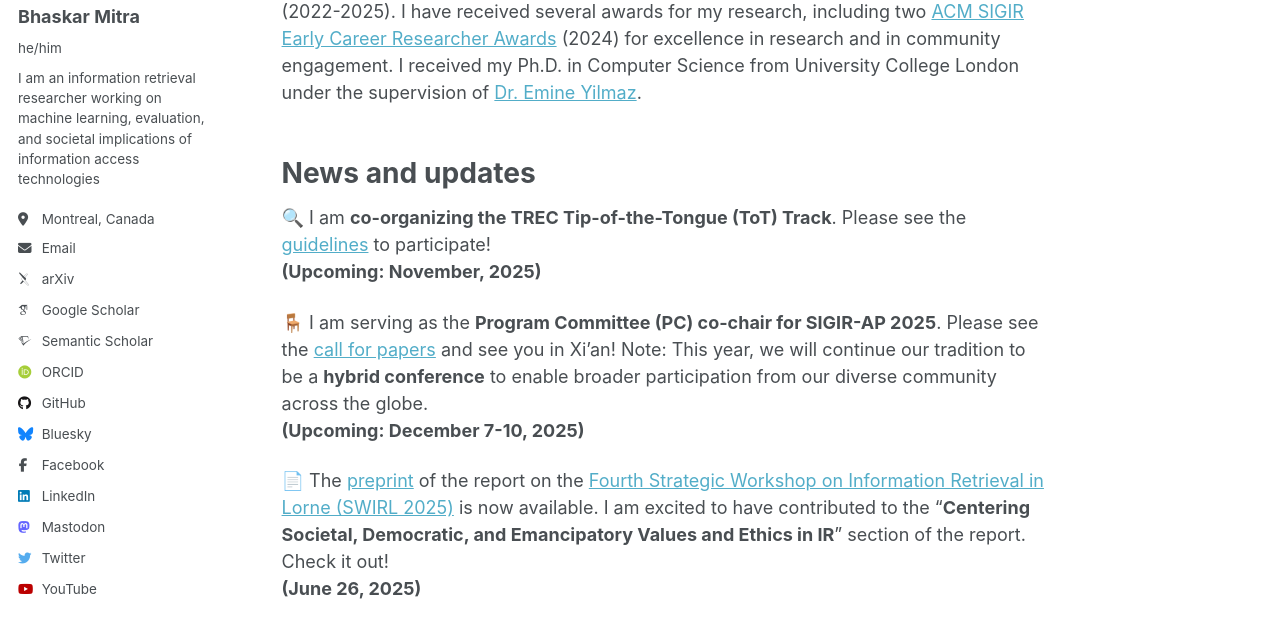
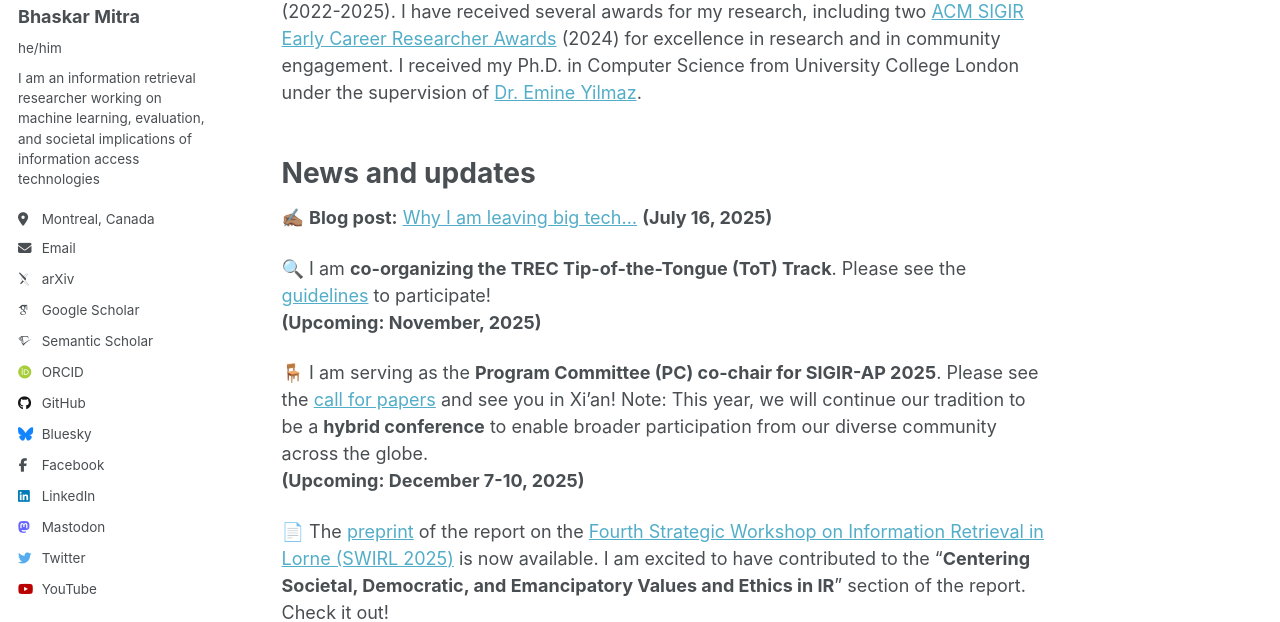
Before and after one commit to bhaskar-mitra/bhaskar-mitra.github.io, a Jekyll site: the page built from _pages/about.md, in a window 1280 px wide and 900 px high, cut to the strip 278-900 px from the top of the window. Built offline with Jekyll 4.4.1, drawn with Linux system fonts in a browser that asks for light colours; some web fonts are replaced.

Commit message:
Update about.md

```diff
--- a/_pages/about.md
+++ b/_pages/about.md
@@ -17,6 +17,9 @@ I received my Ph.D. in Computer Science from University College London under the
 
 News and updates
 ======
+✍🏽 **Blog post:** [Why I am leaving big tech…](https://bhaskar-mitra.github.io/posts/2025/07/16/why-i-am-leaving-big-tech/)
+**(July 16, 2025)**
+
 🔍 I am **co-organizing the TREC Tip-of-the-Tongue (ToT) Track**. Please see the [guidelines](https://trec-tot.github.io/guidelines) to participate!
 **(Upcoming: November, 2025)**
 
```
